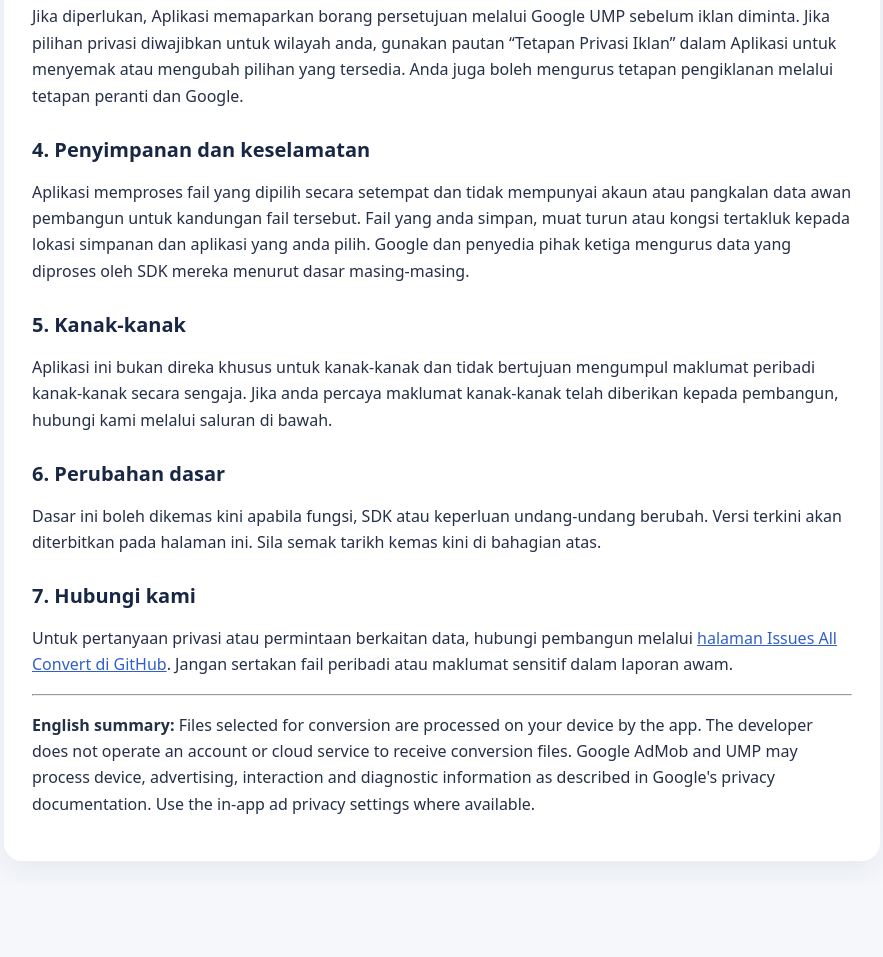
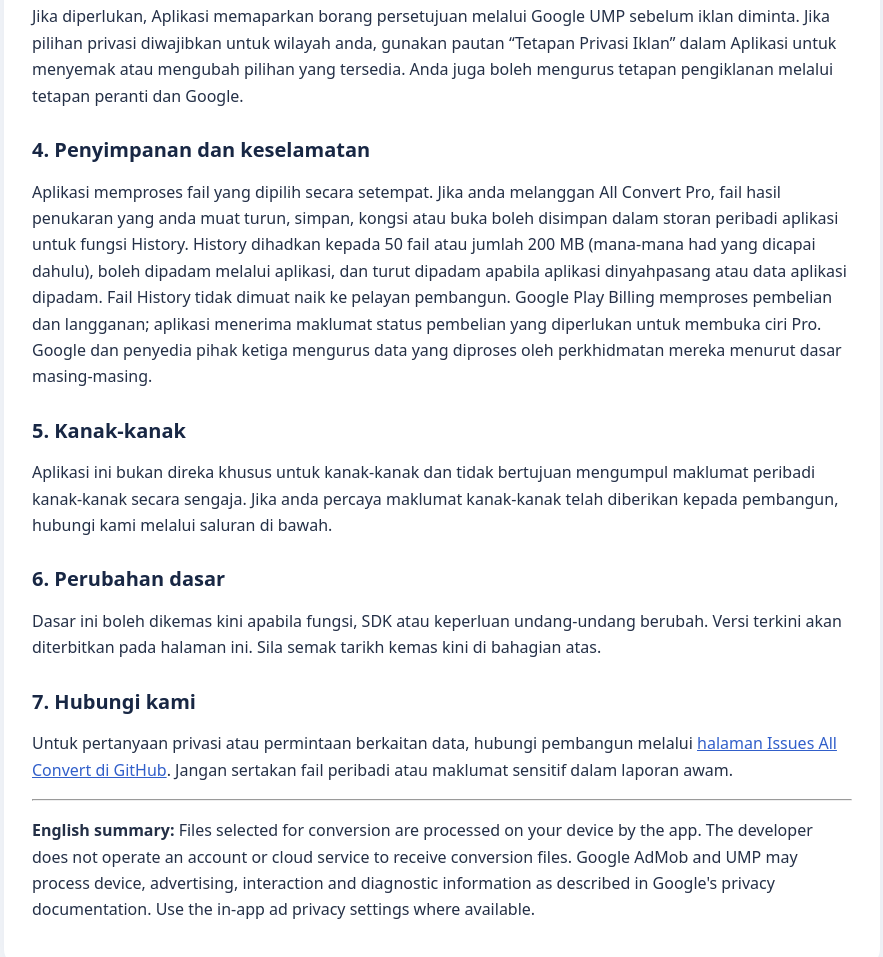
Before and after one commit to EarnPlayApps/All-Convert-Admob, a plain HTML site: page allconvert_native/app/src/main/assets/privacy_policy.html in a window 1280 px wide. Shown: the part 786-1743 px from the top of the page, without its empty margins (198-1081 px from the left). Before the commit the page ends 1671 px from the top, so only its background shows below. Drawn offline with Linux system fonts and the light colour scheme.

Commit message:
Update privacy policy for local Pro History and Google Play Billing

```diff
--- a/allconvert_native/app/src/main/assets/privacy_policy.html
+++ b/allconvert_native/app/src/main/assets/privacy_policy.html
@@ -6,7 +6,7 @@
 <h2>1. Pemprosesan fail</h2><p>Fail yang anda pilih diproses oleh Aplikasi pada peranti anda. Aplikasi tidak menyediakan akaun pengguna atau pelayan awan sendiri untuk menerima dan menyimpan kandungan fail yang dipilih bagi tujuan penukaran. Kandungan fail tidak dihantar kepada pembangun oleh fungsi penukaran biasa. Jika anda memilih Share, Open With atau aplikasi pihak ketiga, fail akan diserahkan kepada aplikasi atau perkhidmatan yang anda pilih.</p>
 <h2>2. Iklan dan penyedia pihak ketiga</h2><p>Aplikasi menggunakan Google AdMob untuk memaparkan iklan dan Google User Messaging Platform (UMP) untuk mengurus mesej persetujuan serta pilihan privasi yang berkenaan. SDK iklan Google boleh mengumpul atau memproses maklumat seperti alamat IP, pengecam peranti atau pengiklanan, maklumat interaksi iklan, diagnostik dan data penggunaan yang diperlukan untuk penyampaian iklan, pengukuran, keselamatan serta pencegahan penipuan. Jenis pemprosesan bergantung pada tetapan peranti, wilayah dan pilihan persetujuan anda.</p><p>Google mengendalikan maklumat tersebut mengikut dasar dan terma privasinya sendiri: <a href="https://policies.google.com/privacy">Google Privacy Policy</a> dan <a href="https://policies.google.com/technologies/partner-sites">How Google uses information from sites or apps that use its services</a>.</p>
 <h2>3. Persetujuan dan pilihan privasi</h2><p>Jika diperlukan, Aplikasi memaparkan borang persetujuan melalui Google UMP sebelum iklan diminta. Jika pilihan privasi diwajibkan untuk wilayah anda, gunakan pautan “Tetapan Privasi Iklan” dalam Aplikasi untuk menyemak atau mengubah pilihan yang tersedia. Anda juga boleh mengurus tetapan pengiklanan melalui tetapan peranti dan Google.</p>
-<h2>4. Penyimpanan dan keselamatan</h2><p>Aplikasi memproses fail yang dipilih secara setempat dan tidak mempunyai akaun atau pangkalan data awan pembangun untuk kandungan fail tersebut. Fail yang anda simpan, muat turun atau kongsi tertakluk kepada lokasi simpanan dan aplikasi yang anda pilih. Google dan penyedia pihak ketiga mengurus data yang diproses oleh SDK mereka menurut dasar masing-masing.</p>
+<h2>4. Penyimpanan dan keselamatan</h2><p>Aplikasi memproses fail yang dipilih secara setempat. Jika anda melanggan All Convert Pro, fail hasil penukaran yang anda muat turun, simpan, kongsi atau buka boleh disimpan dalam storan peribadi aplikasi untuk fungsi History. History dihadkan kepada 50 fail atau jumlah 200 MB (mana-mana had yang dicapai dahulu), boleh dipadam melalui aplikasi, dan turut dipadam apabila aplikasi dinyahpasang atau data aplikasi dipadam. Fail History tidak dimuat naik ke pelayan pembangun. Google Play Billing memproses pembelian dan langganan; aplikasi menerima maklumat status pembelian yang diperlukan untuk membuka ciri Pro. Google dan penyedia pihak ketiga mengurus data yang diproses oleh perkhidmatan mereka menurut dasar masing-masing.</p>
 <h2>5. Kanak-kanak</h2><p>Aplikasi ini bukan direka khusus untuk kanak-kanak dan tidak bertujuan mengumpul maklumat peribadi kanak-kanak secara sengaja. Jika anda percaya maklumat kanak-kanak telah diberikan kepada pembangun, hubungi kami melalui saluran di bawah.</p>
 <h2>6. Perubahan dasar</h2><p>Dasar ini boleh dikemas kini apabila fungsi, SDK atau keperluan undang-undang berubah. Versi terkini akan diterbitkan pada halaman ini. Sila semak tarikh kemas kini di bahagian atas.</p>
 <h2>7. Hubungi kami</h2><p>Untuk pertanyaan privasi atau permintaan berkaitan data, hubungi pembangun melalui <a href="https://github.com/EarnPlayApps/All-Convert-Admob/issues">halaman Issues All Convert di GitHub</a>. Jangan sertakan fail peribadi atau maklumat sensitif dalam laporan awam.</p>
```
